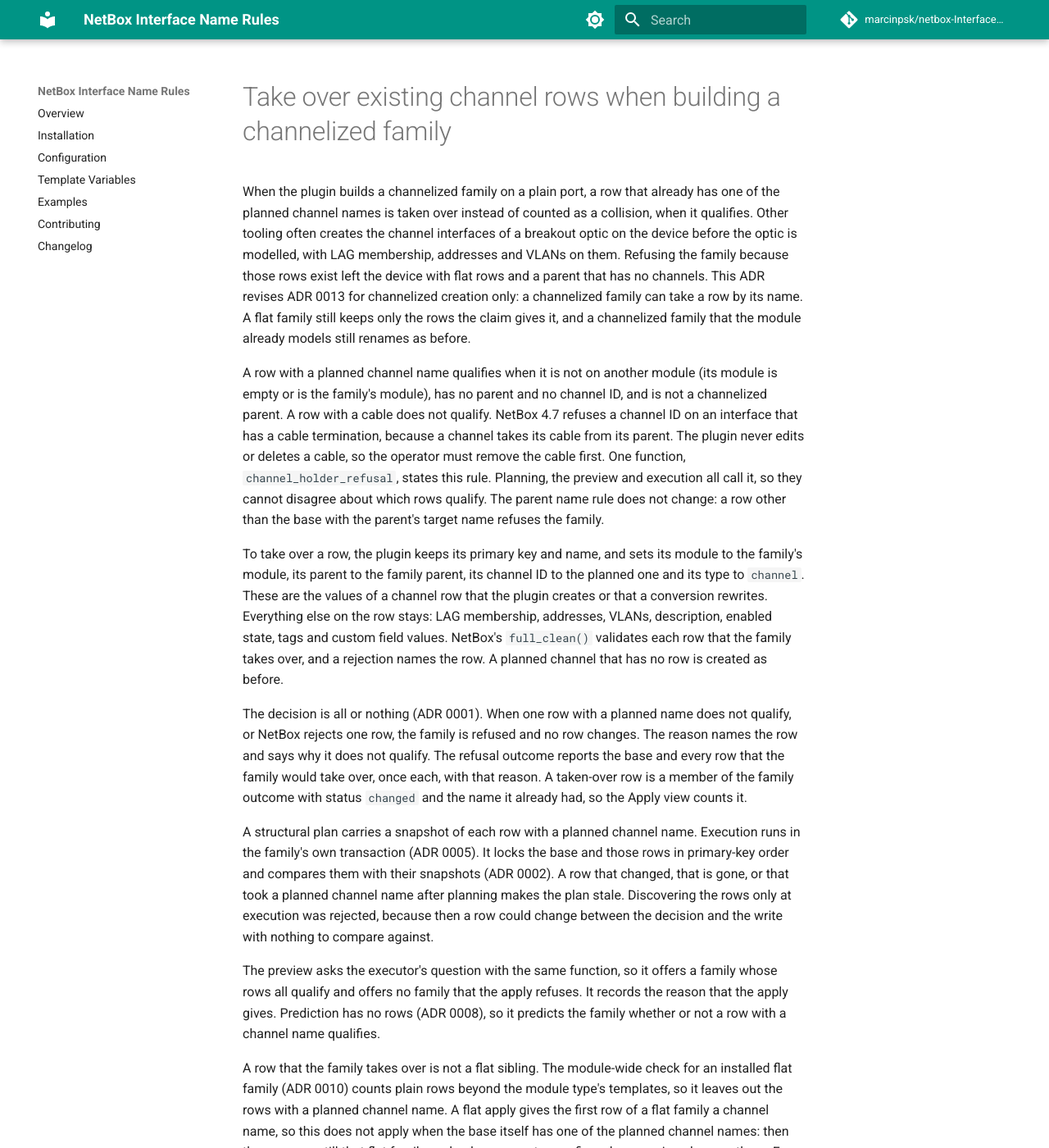
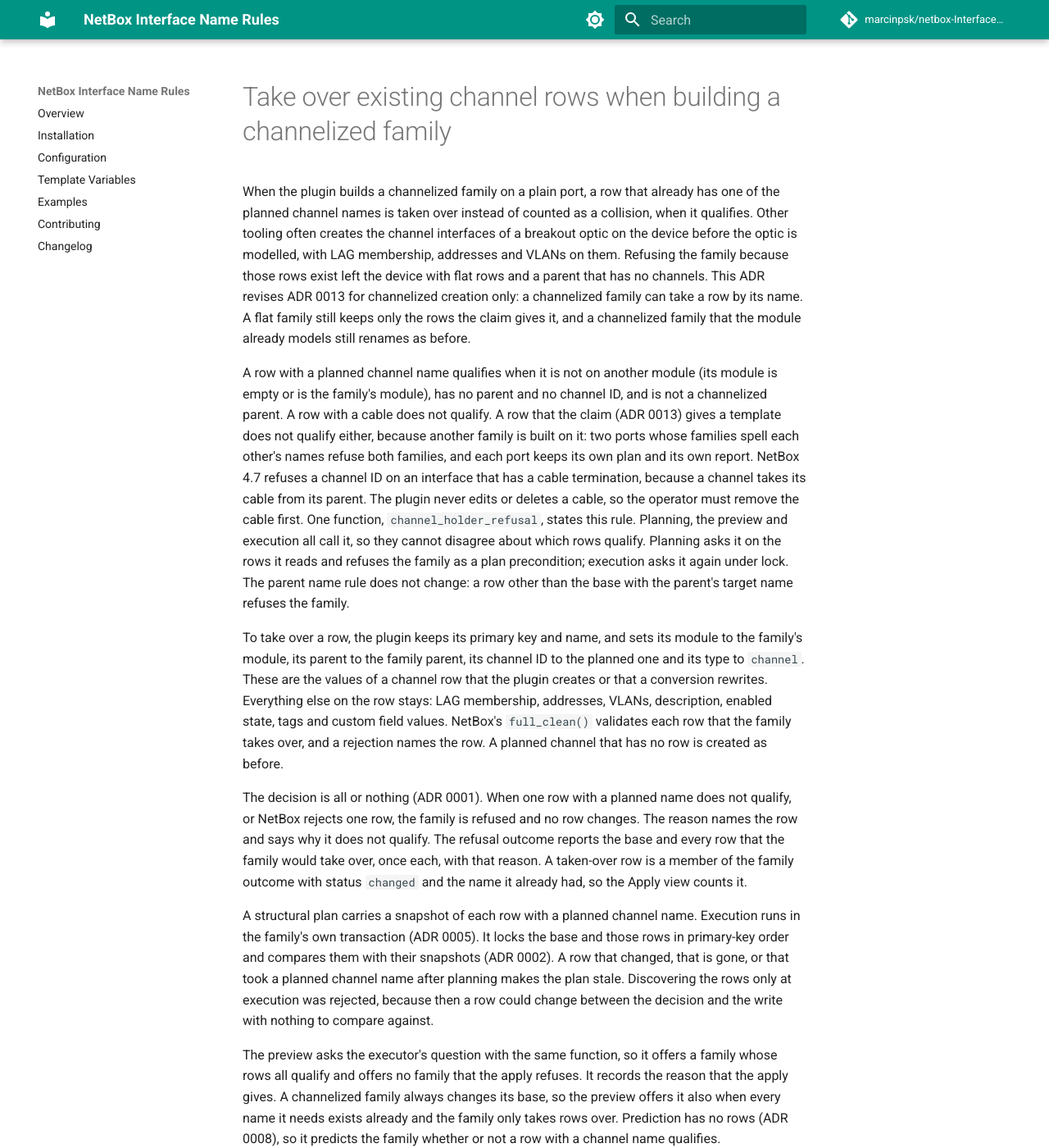
Before and after one commit to marcinpsk/netbox-InterfaceNameRules-plugin, an MkDocs documentation site: the page built from docs/adr/0017-take-over-existing-channel-rows.md, in a window 1280 px wide and 1400 px high. Shown: the whole window at 82% size. Built offline with MkDocs 1.6.1 and Material for MkDocs 9.7.7, drawn with Linux system fonts in a browser that asks for light colours; comment, search, counter and statistics services are not loaded; some of the changed text lies outside the part shown.

Commit message:
docs(adr): record the module-wide takeover rules in ADR 0017
A row the claim gives a template is never taken over. The flat surplus is decided once for the module over every planned family, and the preview offers a family that only takes rows over.

```diff
--- a/docs/adr/0017-take-over-existing-channel-rows.md
+++ b/docs/adr/0017-take-over-existing-channel-rows.md
@@ -6,7 +6,7 @@
 
 When the plugin builds a channelized family on a plain port, a row that already has one of the planned channel names is taken over instead of counted as a collision, when it qualifies. Other tooling often creates the channel interfaces of a breakout optic on the device before the optic is modelled, with LAG membership, addresses and VLANs on them. Refusing the family because those rows exist left the device with flat rows and a parent that has no channels. This ADR revises ADR 0013 for channelized creation only: a channelized family can take a row by its name. A flat family still keeps only the rows the claim gives it, and a channelized family that the module already models still renames as before.
 
-A row with a planned channel name qualifies when it is not on another module (its module is empty or is the family's module), has no parent and no channel ID, and is not a channelized parent. A row with a cable does not qualify. NetBox 4.7 refuses a channel ID on an interface that has a cable termination, because a channel takes its cable from its parent. The plugin never edits or deletes a cable, so the operator must remove the cable first. One function, `channel_holder_refusal`, states this rule. Planning, the preview and execution all call it, so they cannot disagree about which rows qualify. The parent name rule does not change: a row other than the base with the parent's target name refuses the family.
+A row with a planned channel name qualifies when it is not on another module (its module is empty or is the family's module), has no parent and no channel ID, and is not a channelized parent. A row with a cable does not qualify. A row that the claim (ADR 0013) gives a template does not qualify either, because another family is built on it: two ports whose families spell each other's names refuse both families, and each port keeps its own plan and its own report. NetBox 4.7 refuses a channel ID on an interface that has a cable termination, because a channel takes its cable from its parent. The plugin never edits or deletes a cable, so the operator must remove the cable first. One function, `channel_holder_refusal`, states this rule. Planning, the preview and execution all call it, so they cannot disagree about which rows qualify. Planning asks it on the rows it reads and refuses the family as a plan precondition; execution asks it again under lock. The parent name rule does not change: a row other than the base with the parent's target name refuses the family.
 
 To take over a row, the plugin keeps its primary key and name, and sets its module to the family's module, its parent to the family parent, its channel ID to the planned one and its type to `channel`. These are the values of a channel row that the plugin creates or that a conversion rewrites. Everything else on the row stays: LAG membership, addresses, VLANs, description, enabled state, tags and custom field values. NetBox's `full_clean()` validates each row that the family takes over, and a rejection names the row. A planned channel that has no row is created as before.
 
@@ -14,6 +14,6 @@
 
 A structural plan carries a snapshot of each row with a planned channel name. Execution runs in the family's own transaction (ADR 0005). It locks the base and those rows in primary-key order and compares them with their snapshots (ADR 0002). A row that changed, that is gone, or that took a planned channel name after planning makes the plan stale. Discovering the rows only at execution was rejected, because then a row could change between the decision and the write with nothing to compare against.
 
-The preview asks the executor's question with the same function, so it offers a family whose rows all qualify and offers no family that the apply refuses. It records the reason that the apply gives. Prediction has no rows (ADR 0008), so it predicts the family whether or not a row with a channel name qualifies.
+The preview asks the executor's question with the same function, so it offers a family whose rows all qualify and offers no family that the apply refuses. It records the reason that the apply gives. A channelized family always changes its base, so the preview offers it also when every name it needs exists already and the family only takes rows over. Prediction has no rows (ADR 0008), so it predicts the family whether or not a row with a channel name qualifies.
 
-A row that the family takes over is not a flat sibling. The module-wide check for an installed flat family (ADR 0010) counts plain rows beyond the module type's templates, so it leaves out the rows with a planned channel name. A flat apply gives the first row of a flat family a channel name, so this does not apply when the base itself has one of the planned channel names: then the rows are still that flat family, and only an operator-confirmed conversion changes them. For the same reason, under a channelized rule the claim (ADR 0013) does not read rows with the channel names as a flat family of a template while the module still has that template's raw name. A flat apply renames the port, so rows beside a raw-named port came from other tooling. Without this, the claim found the port and those rows ambiguous and refused both. A row that the family takes over has no plan of its own, so it is reported once.
+A row that a family takes over is not a flat sibling. The check for an installed flat family (ADR 0010) counts the module's plain rows beyond its module type's templates. It is decided once for the module, over every family the run plans on it, and it leaves out each row with a channel name of one of those families, except a row the claim gives a template. Deciding it per family was rejected, because then the rows that a second port takes over made a surplus for the first port, and two ports refused each other. Planning and the preview decide it the same way. Each plan carries the names that the module's families take over, and execution leaves out the same names when it counts the module's rows under lock. A flat apply gives the first row of a flat family a channel name, so this does not apply when the base itself has one of the planned channel names: then the rows are still that flat family, and only an operator-confirmed conversion changes them. For the same reason, under a channelized rule the claim (ADR 0013) does not read rows with the channel names as a flat family of a template while the module still has that template's raw name. A flat apply renames the port, so rows beside a raw-named port came from other tooling. Without this, the claim found the port and those rows ambiguous and refused both. A row that the family takes over has no plan of its own, so it is reported once.
```
